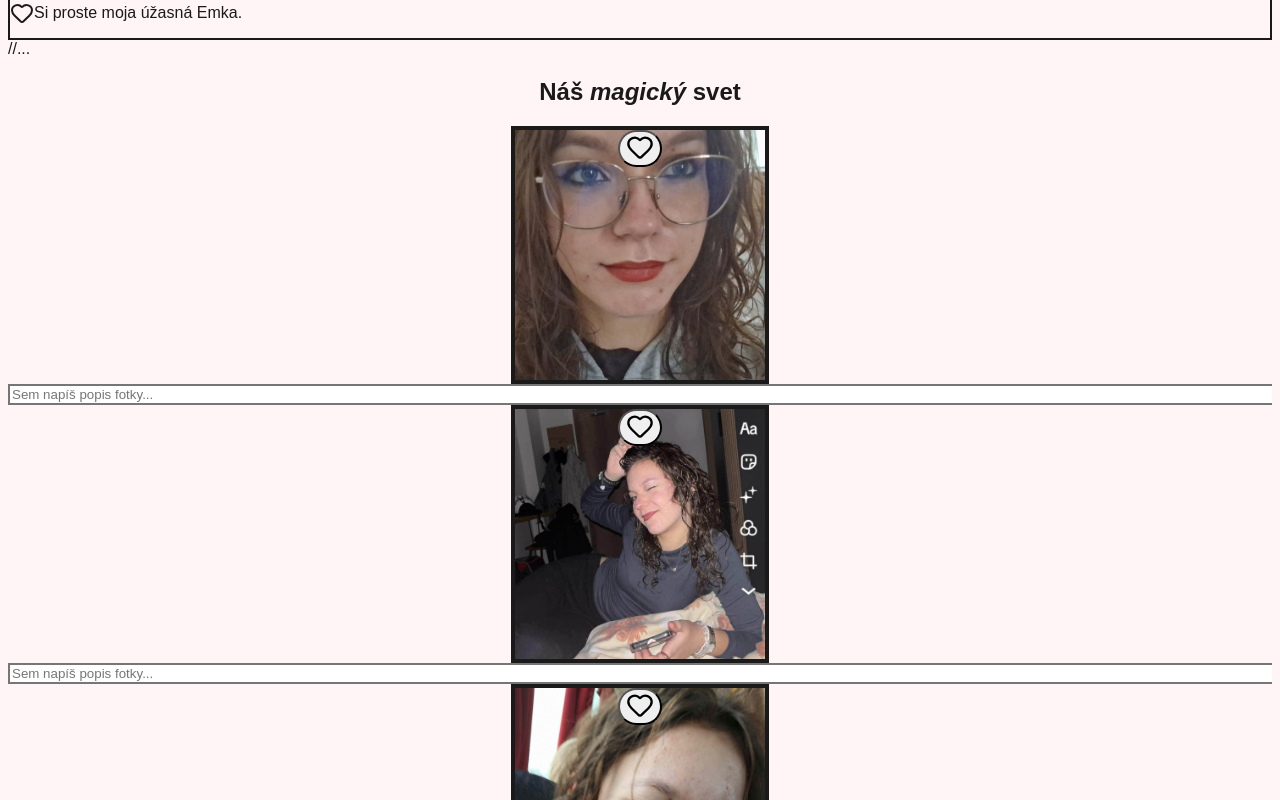
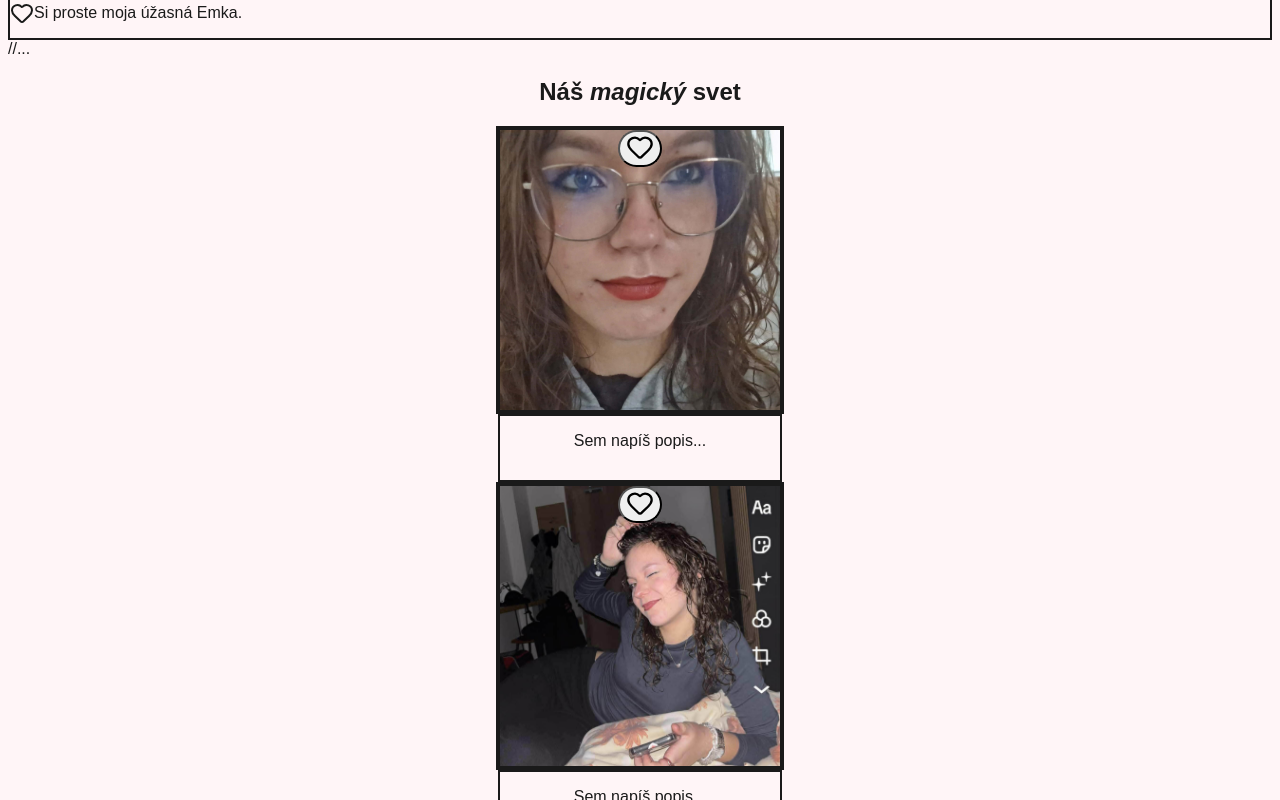
Before and after one commit to MilanLoduha/EmkaWeb, a Next.js app: page / in a window 1280 px wide. Shown: the part 1160-1960 px from the top of the page. Built offline with nearby package versions, Linux system fonts and the light colour scheme.

Commit message:
Final Overhaul: Fixed text color (forced black), grid layout, and caption frames

```diff
--- a/src/app/globals.css
+++ b/src/app/globals.css
@@ -15,8 +15,8 @@
 }
 
 body {
-  color: var(--foreground);
-  background: #FFF5F7; /* Very light pink background */
+  color: #1a1a1a !important; /* Force black text */
+  background: #FFF5F7;
   font-family: Arial, Helvetica, sans-serif;
   overflow-x: hidden;
 }
--- a/src/components/PremiumGallery.tsx
+++ b/src/components/PremiumGallery.tsx
@@ -56,7 +56,7 @@ const LikeButton = () => {
 
 export const PremiumGallery = () => {
   return (
-    <section className="py-24 bg-gradient-to-b from-white to-kawaii-lavender/20 px-4 relative overflow-hidden">
+    <section className="py-24 px-4 relative overflow-hidden">
       {/* Decorative Hello Kitty elements */}
       <motion.div className="absolute top-10 left-10 opacity-30" animate={{ rotate: 360 }} transition={{ duration: 20, repeat: Infinity, ease: "linear" }}>
         <svg viewBox="0 0 100 100" className="w-24 h-24"><circle cx="50" cy="50" r="40" fill="#FFC0CB"/><path d="M30 40 Q 20 20 40 30 Q 50 25 60 30 Q 80 20 70 40" fill="#FFC0CB"/></svg>
@@ -69,14 +69,14 @@ export const PremiumGallery = () => {
           Náš <span className="text-kawaii-pink italic">magický</span> svet
         </motion.h2>
 
-        <div className="grid grid-cols-1 sm:grid-cols-2 lg:grid-cols-3 gap-6 max-w-5xl mx-auto">
+        <div className="grid grid-cols-1 sm:grid-cols-2 lg:grid-cols-3 gap-12">
           {images.map((image, index) => (
-            <div key={image.id} className="flex flex-col items-center">
+            <div key={image.id} className="flex flex-col items-center pt-8">
               <motion.div
                 initial={{ opacity: 0, scale: 0.9 }}
                 whileInView={{ opacity: 1, scale: 1 }}
                 transition={{ delay: index * 0.05 }}
-                className="relative aspect-square w-full max-w-[250px] rounded-kawaii overflow-hidden border-4 border-white shadow-lg bg-white"
+                className="relative aspect-square w-full max-w-[280px] rounded-kawaii overflow-hidden border-4 border-white shadow-xl bg-white"
               >
                 <Image
                   src={image.src}
@@ -84,18 +84,15 @@ export const PremiumGallery = () => {
                   fill
                   className="object-cover"
                 />
-                {/* Like button positioned bottom center */}
+                {/* Like button */}
                 <div className="absolute bottom-4 left-1/2 -translate-x-1/2 z-10">
                   <LikeButton />
                 </div>
               </motion.div>
-              {/* Caption area */}
-              <div className="mt-4 w-full max-w-sm">
-                <input
-                  type="text"
-                  placeholder="Sem napíš popis fotky..."
-                  className="w-full px-4 py-3 rounded-2xl border-2 border-kawaii-pink/30 bg-white text-accent-black text-lg font-medium placeholder:text-gray-400 focus:outline-none focus:border-kawaii-pink transition-colors"
-                />
+
+              {/* Caption placeholder frame - black text */}
+              <div className="mt-6 w-full max-w-[280px] p-4 rounded-2xl border-2 border-kawaii-pink/40 bg-white/50 text-accent-black text-center min-h-[4rem]">
+                <p className="text-accent-black font-medium">Sem napíš popis...</p>
               </div>
             </div>
           ))}
```
